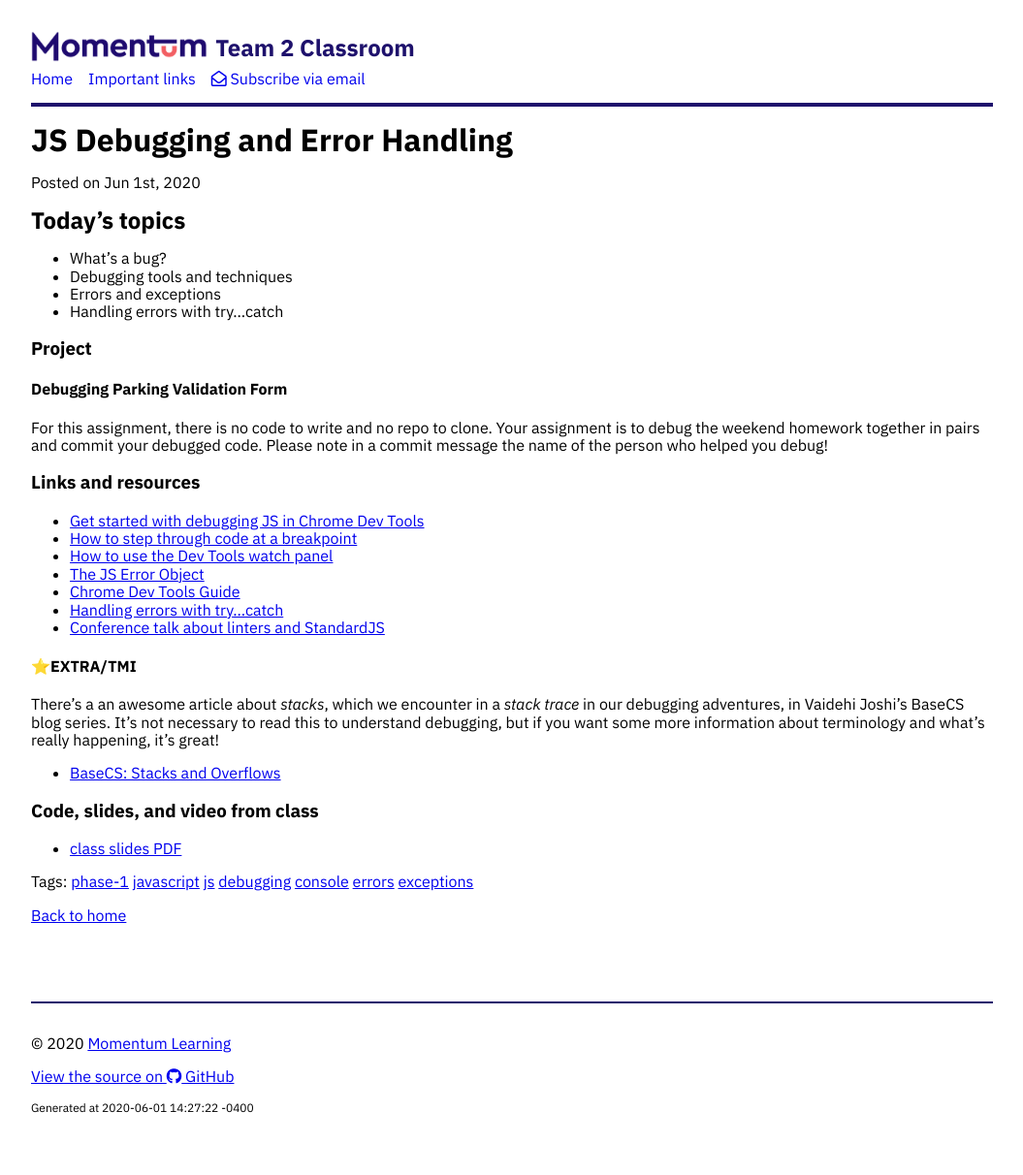
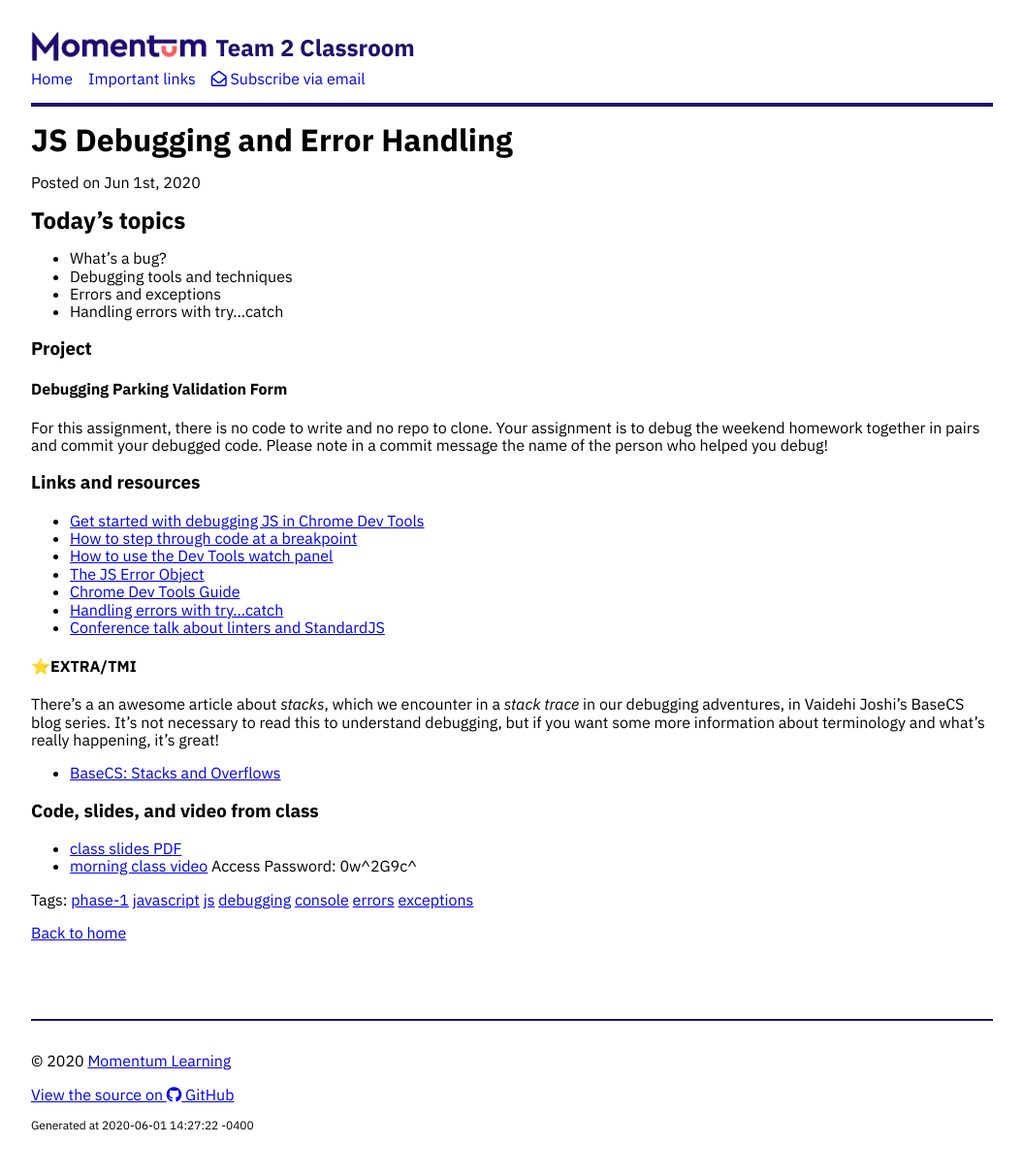
Before and after one commit to momentum-team-3/momentum-team-3.github.io, a Jekyll site: the page built from _posts/2020-06-01-js-debugging.md, in a window 1280 px wide. Shown: the whole page at 97% size, without its empty margins (112-1167 px from the left). Built offline with Jekyll 4.4.1, drawn with Linux system fonts in a browser that asks for light colours; nearby versions of some CDN libraries.

Commit message:
Add class video link

```diff
--- a/_posts/2020-06-01-js-debugging.md
+++ b/_posts/2020-06-01-js-debugging.md
@@ -36,3 +36,4 @@ There's a an awesome article about _stacks_, which we encounter in a _stack trac
 ### Code, slides, and video from class
 
 - [class slides PDF](/slide-decks/js-debugging.pdf)
+- [morning class video](https://us02web.zoom.us/rec/share/5d5vJev97GJJaYHK7kDCZoImXdzreaa82nJP-6JZnUTzctitlfXDKDfHbpPEo2E) Access Password: 0w^2G9c^
```
